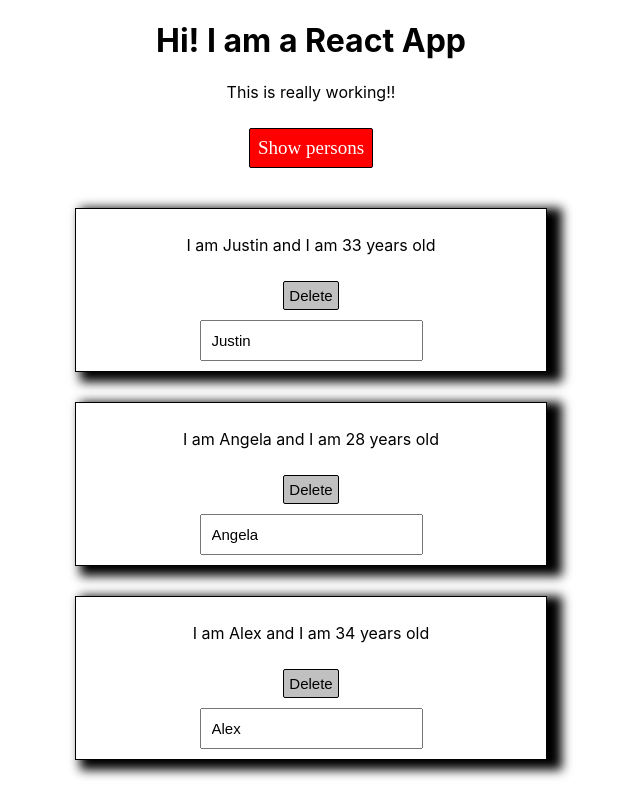
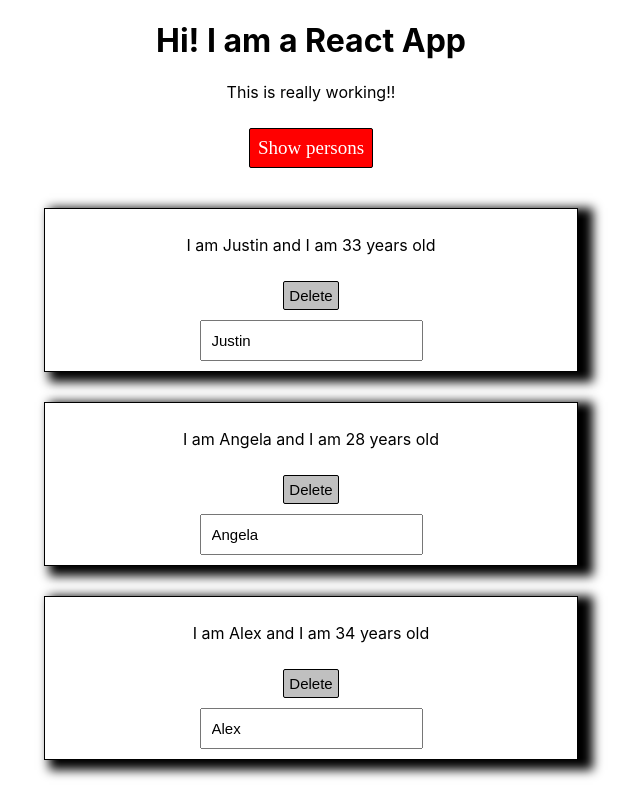
Before and after one commit to justgarcia5/react, a React (Create React App) app: page / in a window 1280 px wide. Both pictures are taken after a click on the button "Show persons". Shown: the whole page, without its empty margins (329-969 px from the left). Built offline with nearby package versions, Linux system fonts and the light colour scheme.

Commit message:
removed Radium

```diff
--- a/src/App.js
+++ b/src/App.js
@@ -1,6 +1,6 @@
 import React, { Component } from 'react';
 import './App.css';
-import Radium, { StyleRoot } from 'radium'
+// import Radium, { StyleRoot } from 'radium'
 
 import Person from './Person/Person';
 
@@ -59,10 +59,6 @@
       borderRadius: '2px',
       fontSize: '19px',
       color: 'white',
-      ':hover' : {
-        backgroundColor: 'lightgreen',
-        color: 'black'
-      }
     }
 
     let persons = true
@@ -82,10 +78,6 @@
         </div>
       )
       style.backgroundColor = 'red';
-      style[':hover'] = {
-        backgroundColor: 'salmon',
-        color: 'black'
-      }
     }
 
     const classes = [];
@@ -98,17 +90,15 @@
     // console.log(classes)
 
     return (
-      <StyleRoot>
       <div className="App">
         <h1>Hi! I am a React App</h1>
         <p className={classes.join(' ')}>This is really working!!</p>
         <button style={style} onClick={this.togglePersonsHandler}>Show persons</button>
         {persons}
       </div>
-      </StyleRoot>
     );
   // return React.createElement('div', {className: 'App'}, React.createElement('h1', null, 'Hello! I am a React App'))
   }
 }
 
-export default Radium(App);
+export default App;
--- a/src/Person/Person.js
+++ b/src/Person/Person.js
@@ -1,15 +1,15 @@
 import React from 'react'
 import './Person.css'
-import Radium from 'radium'
+// import Radium from 'radium'
 
 const person = props => {
-  const style = {
-    '@media (min-width: 500px)': {
-      width: '450px'
-    }
-  }
+  // const style = {
+  //   '@media (min-width: 500px)': {
+  //     width: '450px'
+  //   }
+  // }
   return (
-    <div className='Person' style={style}>
+    <div className='Person'>
       <p>I am {props.name} and I am {props.age} years old</p>
       <p>{props.children}</p>
       <button onClick={props.click}>Delete</button>
@@ -19,4 +19,4 @@
   )
 }
 
-export default Radium(person)
+export default person
```
Lines whose indentation alone changed are shown as unchanged.
